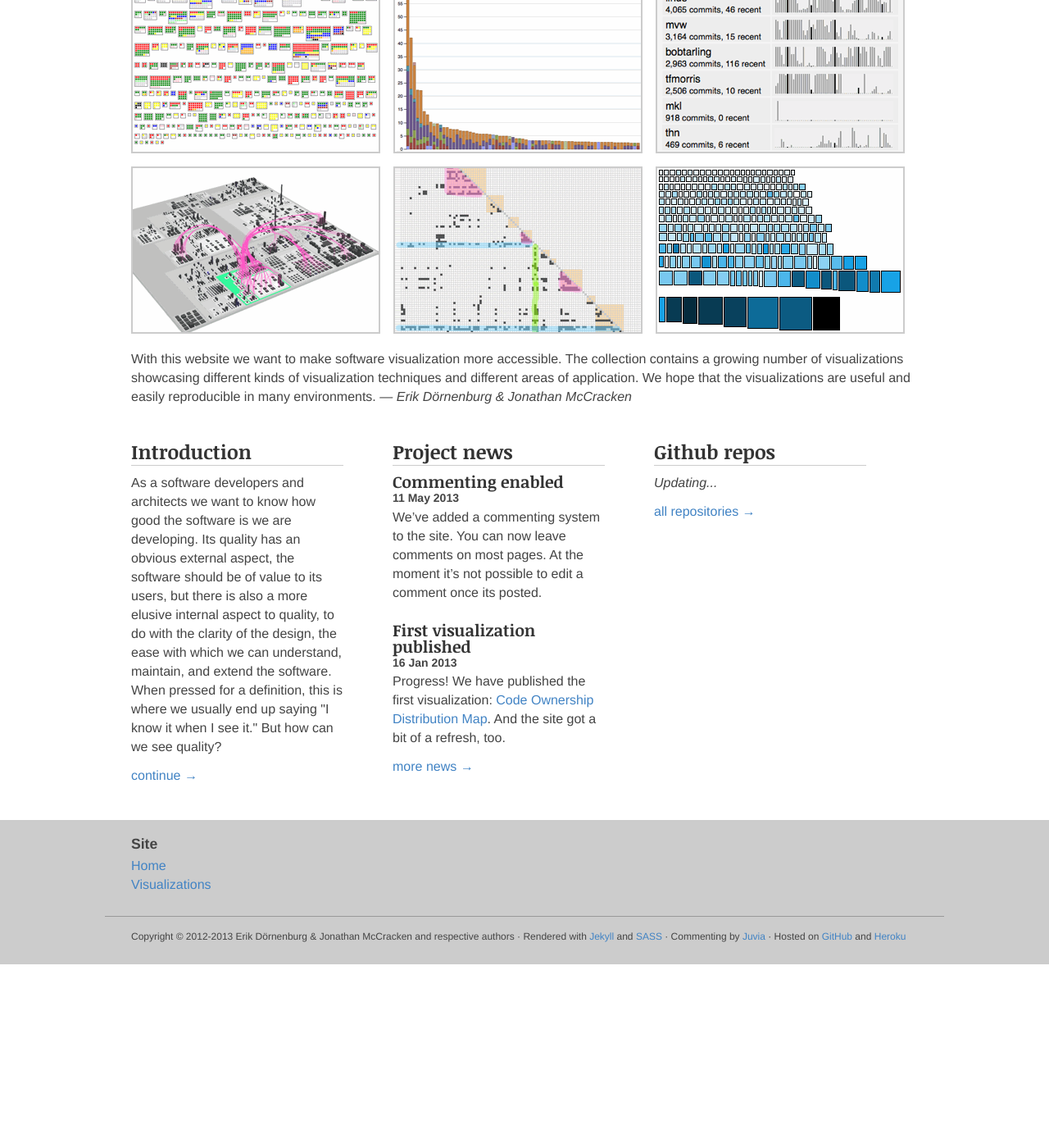
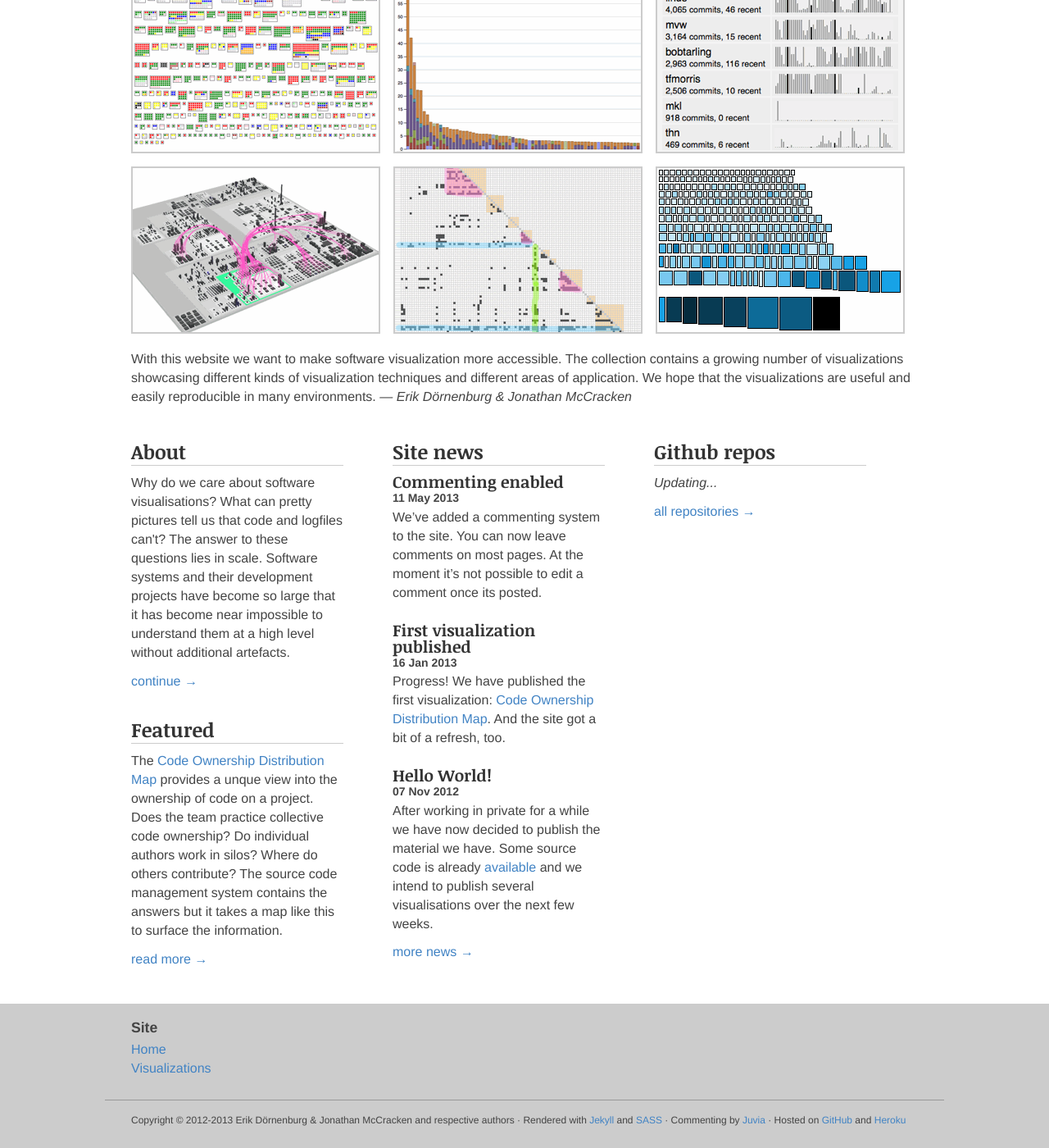
Before and after one commit to softvis/softvis.github.io, a Jekyll site: the page built from index.html, in a window 1280 px wide and 1400 px high, scrolled down 204 px. Shown: the whole window at 82% size. Built offline with Jekyll 4.4.1, drawn with Linux system fonts in a browser that asks for light colours; nearby versions of some CDN libraries; library files that are not in the unit come from our copies; the list of posts is cut into pages by our own code; before the commit the page ends 1380 px from its top, so only the background shows below that.

Commit message:
Wrote a real "about" text.

```diff
--- a/about/index.markdown
+++ b/about/index.markdown
@@ -1,17 +1,17 @@
 ---
 layout: page
-title: "About the project, software quality, and 1000ft views"
-date: 2012-11-07 12:03
+title: "About the Softvis Collection"
+date: 2013-08-14
 ---
 
-As a software developers and architects we want to know how good the software is we are developing. Its quality has an obvious external aspect, the software should be of value to its users, but there is also a more elusive internal aspect to quality, to do with the clarity of the design, the ease with which we can understand, maintain, and extend the software. When pressed for a definition, this is where we usually end up saying "I know it when I see it." But how can we see quality?
+Why do we care about software visualisations? What can pretty pictures tell us that code and logfiles can't? The answer to these questions lies in scale. Software systems and their development projects have become so large that it has become near impossible to understand them at a high level without additional artefacts.
 
-In an architecture diagram little boxes represent entire systems and lines  between them can mean anything: a dependency, the flow of data, or a shared resource such as a bus. These diagrams are a 30.000ft view, like a landscape seen from a plane. Typically the only other view available is the source code, which is comparable to a ground level view. Both views fail to convey much information about the quality of the software, one is too high level and the other provides so much information that we cannot see structure. Clearly, what is missing is a view in between, a 1000ft view.
+Of course, code and other artefacts from which the running system is created contain all the information, but they are so detailed that it's impossible to see the larger structure, missing the forest for the trees. Documents and other artefacts that are created independently, architecture diagrams for example, usually are not detailed enough, often they represent an idealised view of the system, and nothing ensures they are up to date as the system changes.
 
-This 1000ft view would provide information at the right level. It aggregates large amounts of data and multiple metrics, such as method count, class fan out, or cyclomatic complexity. The actual view very much depends on a specific aspect of quality. It can be a visual representation of a dependency graph, a bar chart that shows metrics at a class level, or a sophisticated polymetric view that correlates multiple input values.
+**For these reasons we believe that is has become necessary to create views at a medium level of abstraction, visualisations that aggregate large amounts of data and multiple metrics. And we believe that these views need to be created automatically from the artefacts that make up the running system.**
 
-Manually creating such views and keeping them in sync with the software is a hopeless endeavour. We need tools that create these views from the only true source, the source code. For some views, a design structure matrix for example, commercial tools exists but it is also surprisingly easy to create specialised views by combining small tools that extract data and metrics with generic visualisation packages. A simple example would be to load the output from checkstyle, which is essentially a set of metrics on the class and method level, into a spreadsheet to render charts. The same metrics could also be shown as a treemap using the InfoViz toolkit. A great tool to render complex dependency graphs is GraphViz.
+Some visualisations are widely considered useful and have become so popular that they are available in standard tools. Dependency Structure Matrices are an example of such a view.  Other visualisations provide answers and insights for less widespread questions, or are simply not yet popular. In such cases it's often surprisingly easy to create a custom visualisations with just a few basic tools.
 
-Once a suitable view is available software quality becomes a little less subjective. It is possible to compare the software under development with a handful of similar systems. Comparing different revisions of the same system will give an indication of trends while comparing views of different subsystems can highlight outliers. Even with just a single diagram we can rely on our ability to spot patterns and perceive aesthetics. A well-balanced tree probably represents a successful class hierarchy, a harmonious set of boxes might show code that is organised into appropriately sized classes. Most of the time a very simple relationship holds: If it looks good it probably is good.
+With this website we would like to present and make accessible a large number of different visualisations. We describe some standard views, we explain some less popular and more specialised views, and, in the context of some visualisations, we discuss their implementation using readily available technologies.
 
-With this project we aim to describe a collection of software visualisations that implement a such 1000ft views.
+We hope you like what you see and that the visualisations prove helpful in your software development projects. Feel free to leave a comment on the site, or drop us a note at authors@softviscollection.org.
--- a/index.html
+++ b/index.html
@@ -23,14 +23,18 @@ nocomments: true
 
 	<section id="teaser" class="content">
 		<div class="teaserbox">
-			<h2>Introduction</h2>
-			<p>As a software developers and architects we want to know how good the software is we are developing. Its quality has an obvious external aspect, the software should be of value to its users, but there is also a more elusive internal aspect to quality, to do with the clarity of the design, the ease with which we can understand, maintain, and extend the software. When pressed for a definition, this is where we usually end up saying "I know it when I see it." But how can we see quality?
+			<h2>About</h2>
+			<p>Why do we care about software visualisations? What can pretty pictures tell us that code and logfiles can't? The answer to these questions lies in scale. Software systems and their development projects have become so large that it has become near impossible to understand them at a high level without additional artefacts.
+			<p>
 			<p><a href="/about">continue &rarr;</a>
+			<h2>Featured</h2>
+			<p>The <a href="/vis/code-ownership-distribution-map/">Code Ownership Distribution Map</a> provides a unque view into the ownership of code on a project. Does the team practice collective code ownership? Do individual authors work in silos? Where do others contribute? The source code management system contains the answers but it takes a map like this to surface the information.
+			<p><a href="/vis/code-ownership-distribution-map/">read more &rarr;</a>
 		</div>
 
 		<div class="teaserbox">
-			<h2>Project news</h2>
-			{% for post in site.posts limit: 2 %}
+			<h2>Site news</h2>
+			{% for post in site.posts limit: 3 %}
 			<article>
 				<h3 class="with-info">{{ post.title }}</h3>
 				<p class="info">{{ post.date | date:"%d %b %Y" }}
```
Also changed, not shown: other parts of index.html (+1 -1 lines).
